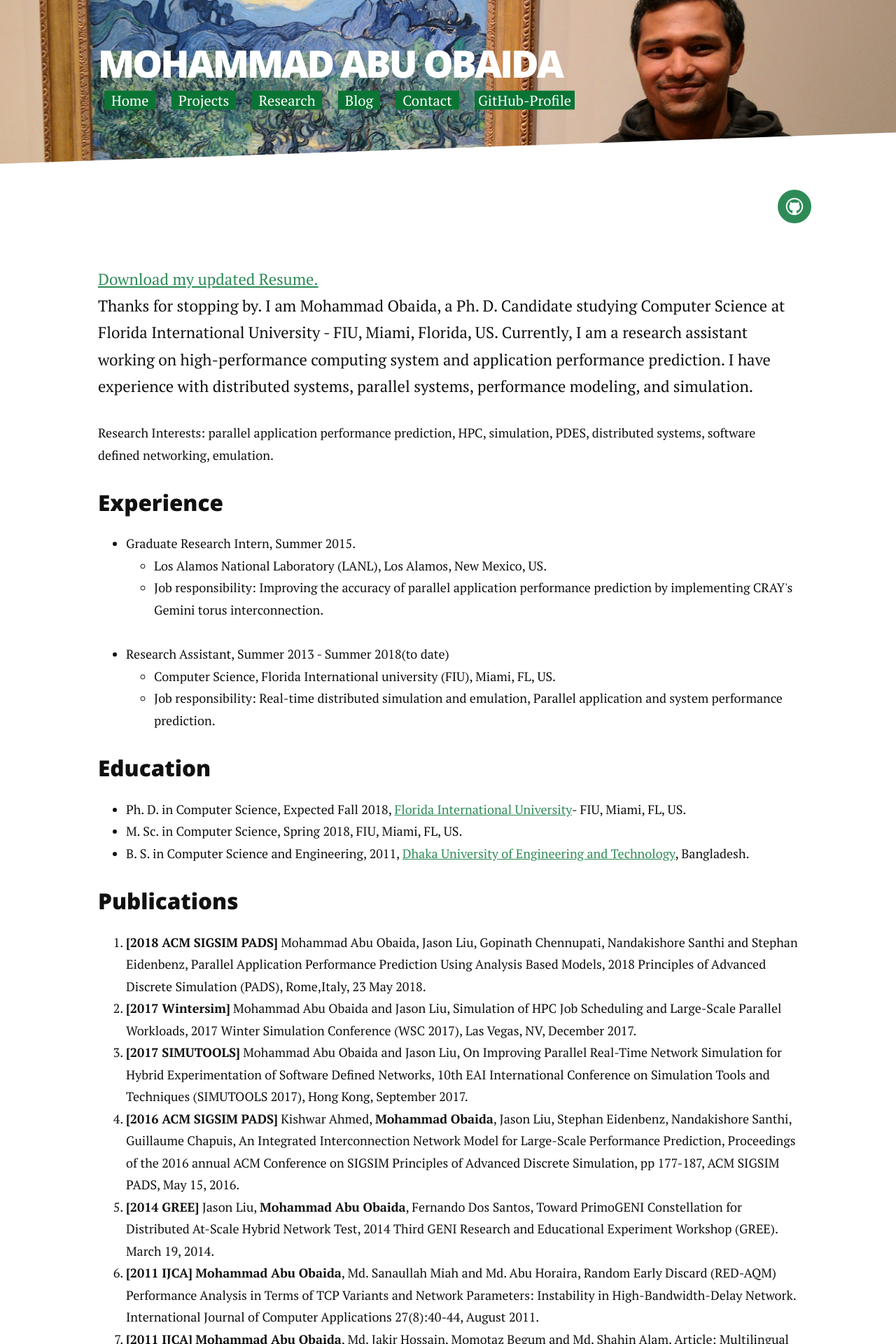
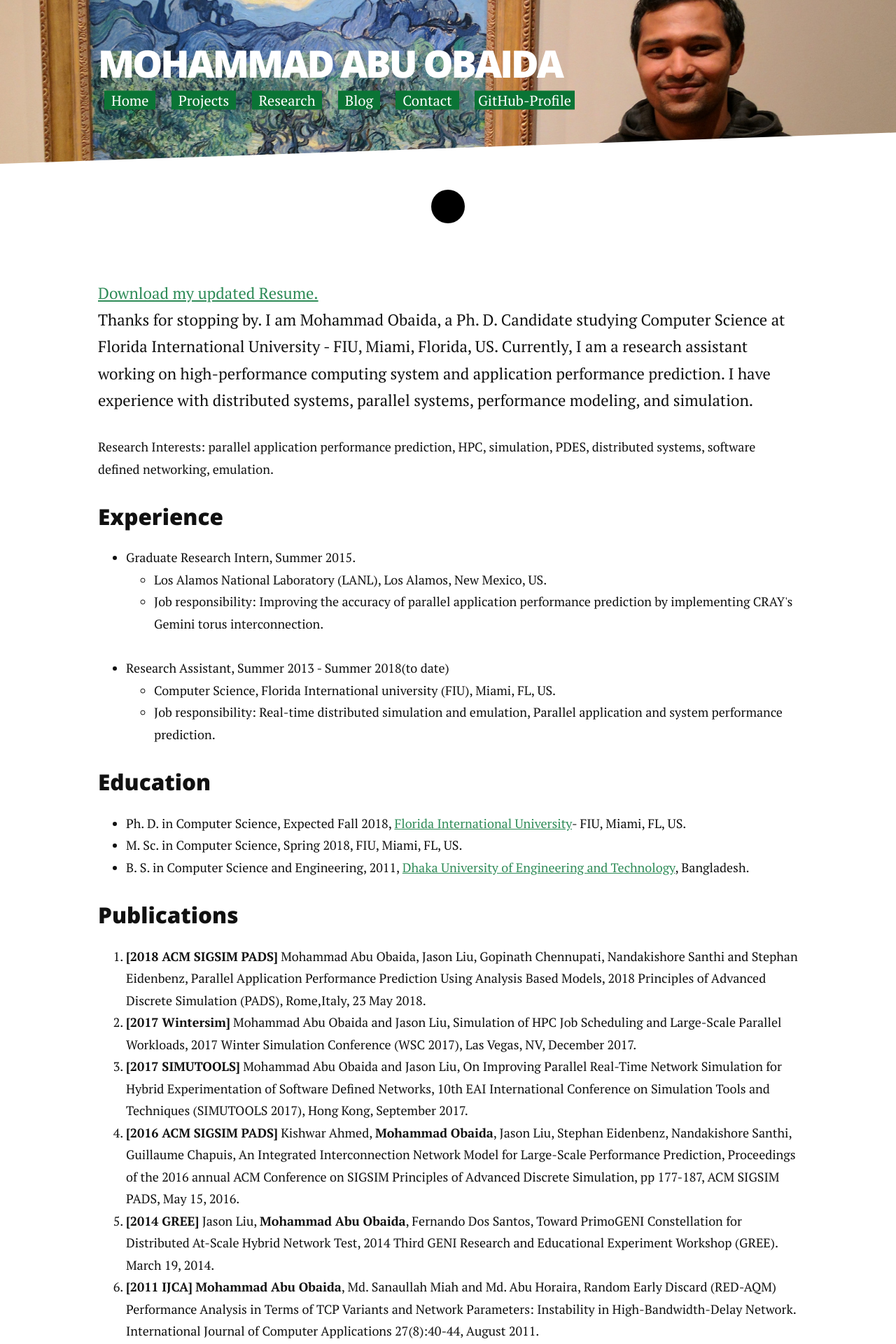
Before and after one commit to summonersRift/summonersrift.github.io, a Jekyll site: the page built from index.html, in a window 1280 px wide. Shown: the top 1920 px of the page at 70% size. Built offline with Jekyll 4.4.1, drawn with Linux system fonts in a browser that asks for light colours; nearby versions of some CDN libraries; the list of posts is cut into pages by our own code.

Commit message:
Update githublogo.html

```diff
--- a/_includes/githublogo.html
+++ b/_includes/githublogo.html
@@ -1,5 +1,4 @@
 <div class="container" align="center">
-      <div class="footer-links">
    <ul class="noList">
       {% if site.social.github %}
       <li><a href="https://github.com/{{ site.social.github }}">
@@ -10,4 +9,3 @@
       {% endif %}
    </ul>
 </div>
-   </div>
```
Lines whose indentation alone changed are shown as unchanged.
